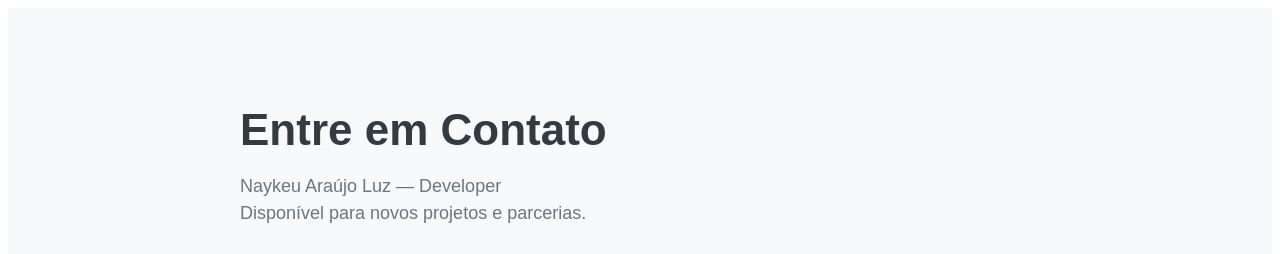
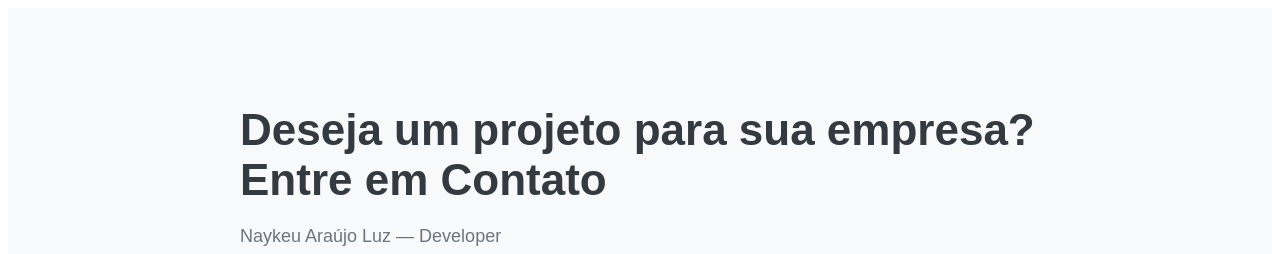
Before and after one commit to Naykeu-Dev/FBF-Bar-e-Restaurante---Card-pioPlus, a plain HTML site: page NDeveloper/developer.html in a window 1280 px wide. Shown: the top 254 px of the page. Drawn offline with Linux system fonts and the light colour scheme.

Commit message:
Update developer.html

```diff
--- a/NDeveloper/developer.html
+++ b/NDeveloper/developer.html
@@ -16,7 +16,7 @@
 <section id="projects-contact">
   <!-- Contact -->
     <div class="section-header text-center mb-4">
-      <h2 class="section-title">Entre em Contato</h2>
+      <h2 class="section-title">Deseja um projeto para sua empresa? Entre em Contato</h2>
       <p class="section-subtitle">Naykeu Araújo Luz — Developer<br>Disponível para novos projetos e parcerias.</p>
     </div>
     <div class="contact-actions text-center">
```
